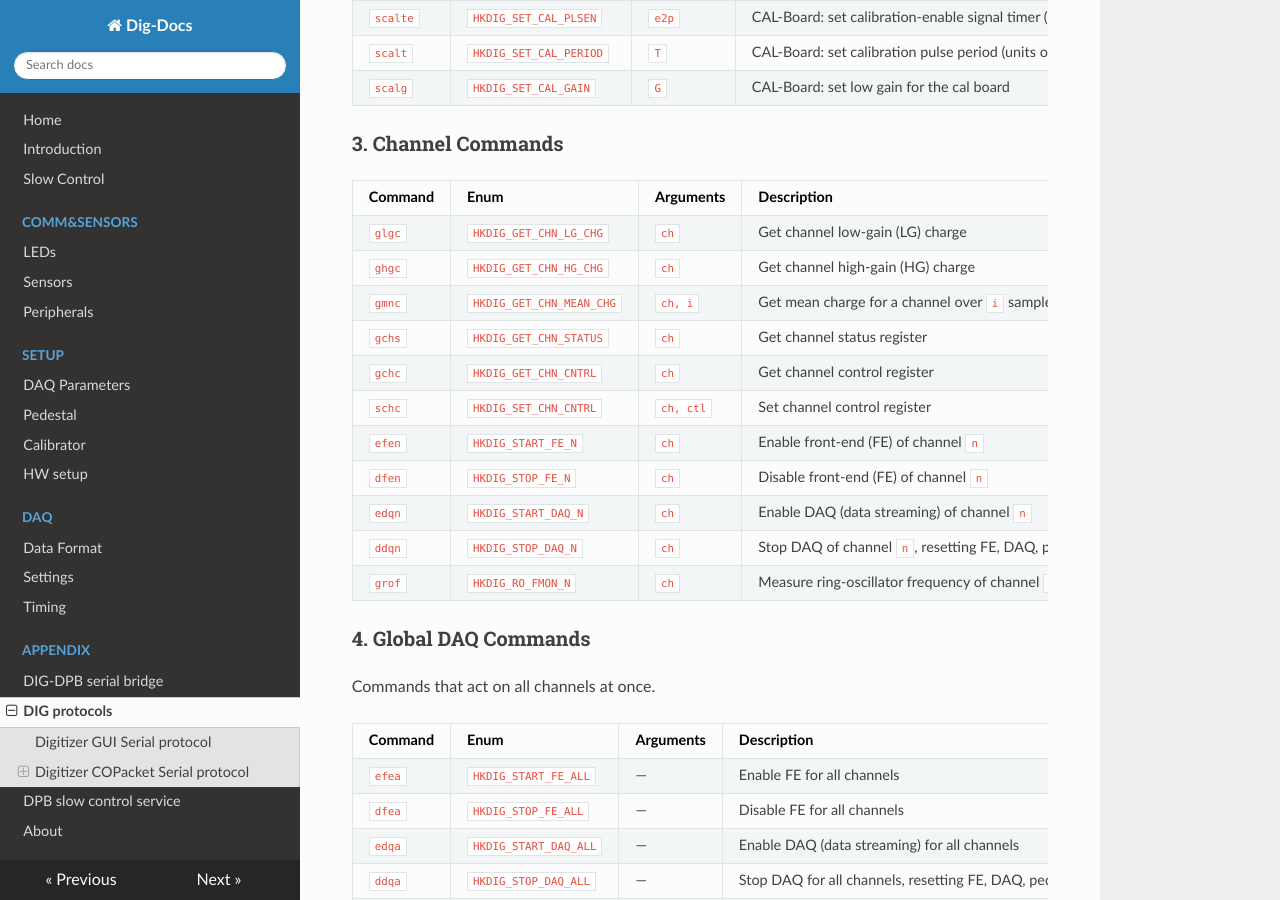
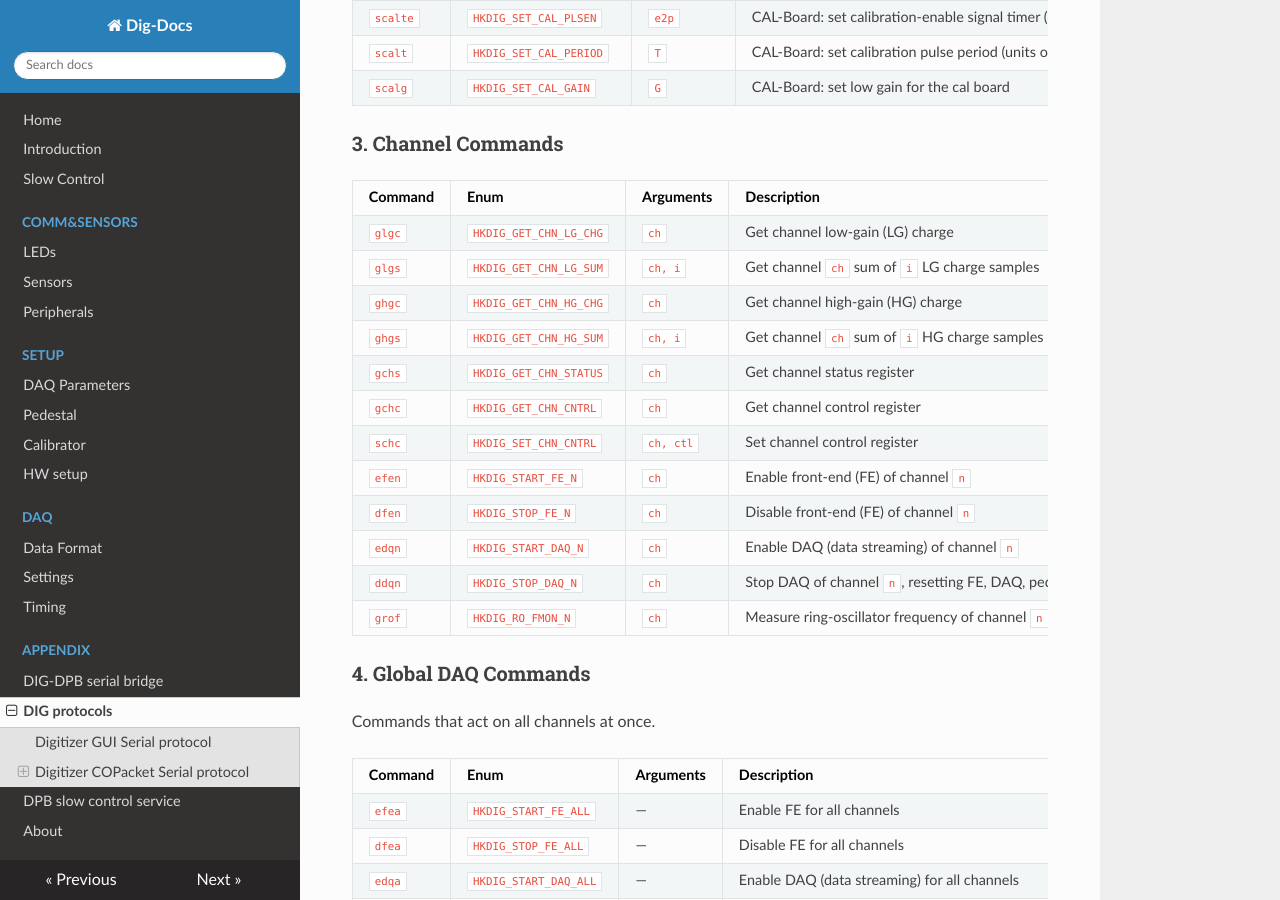
Before and after one commit to fabernet/DIGITIZER-docs, an MkDocs documentation site: the page built from docs/appendix/dig-protocols.md, in a window 1280 px wide and 900 px high, scrolled down 2197 px. Built offline with MkDocs 1.6.1, drawn with Linux system fonts in a browser that asks for light colours; nearby versions of some CDN libraries.

Commit message:
Added data format as pdf doc. Updated commands to read sum of charges

```diff
--- a/docs/appendix/dig-protocols.md
+++ b/docs/appendix/dig-protocols.md
@@ -66,8 +66,9 @@ Configure the calibration board (CAL-Board) and its pulse generator.
 | Command | Enum | Arguments | Description |
 |---|---|---|---|
 | `glgc` | `HKDIG_GET_CHN_LG_CHG` | `ch` | Get channel low-gain (LG) charge |
+| `glgs` | `HKDIG_GET_CHN_LG_SUM` | `ch, i` | Get channel `ch` sum of `i` LG charge samples |
 | `ghgc` | `HKDIG_GET_CHN_HG_CHG` | `ch` | Get channel high-gain (HG) charge |
-| `gmnc` | `HKDIG_GET_CHN_MEAN_CHG` | `ch, i` | Get mean charge for a channel over `i` samples |
+| `ghgs` | `HKDIG_GET_CHN_HG_SUM` | `ch, i` | Get channel `ch` sum of `i` HG charge samples |
 | `gchs` | `HKDIG_GET_CHN_STATUS` | `ch` | Get channel status register |
 | `gchc` | `HKDIG_GET_CHN_CNTRL` | `ch` | Get channel control register |
 | `schc` | `HKDIG_SET_CHN_CNTRL` | `ch, ctl` | Set channel control register |
```
Also changed, not shown: docs/appendix/dpb-slowcontrol-service.md (+5 -3 lines), docs/daq/data-format.md (+3 -1 lines), 1 other file.
